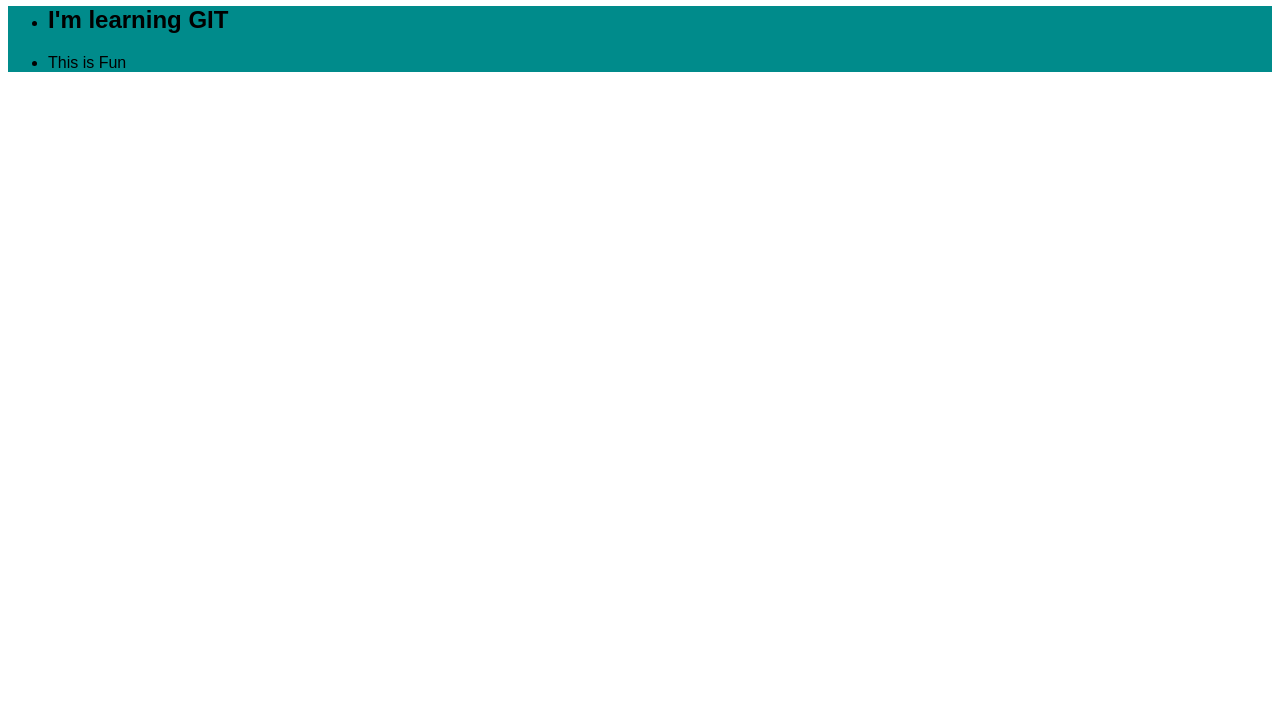
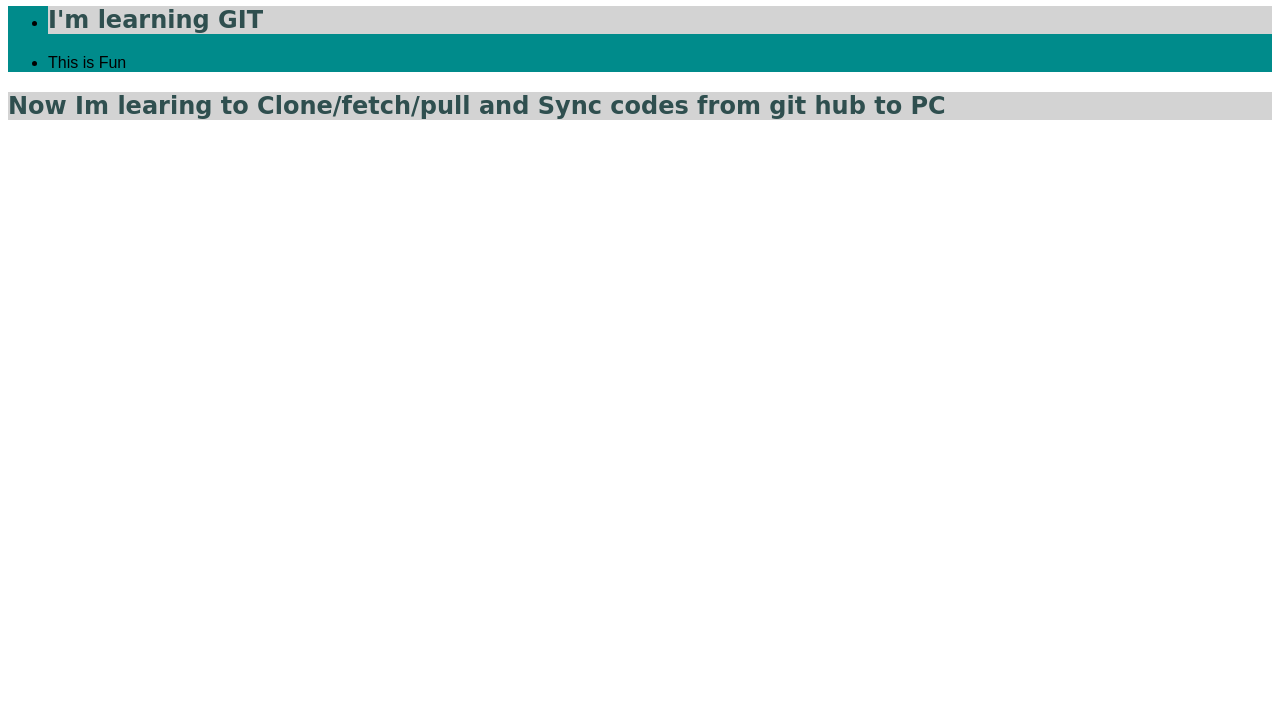
Before and after one commit to Ash6962/Git-practice, a plain HTML site: page index.html in a window 1280 px wide. Shown: the part 74-800 px from the top of the page. Drawn offline with Linux system fonts and the light colour scheme.

Commit message:
version 6 pull practice

```diff
--- a/index.html
+++ b/index.html
@@ -14,5 +14,6 @@
         </li>
         <li>This is Fun</li>
     </ul>
+    <h2>Now Im learing to Clone/fetch/pull and Sync codes from git hub to PC</h2>
 </body>
 </html>
--- a/styles.scss
+++ b/styles.scss
@@ -7,3 +7,8 @@
     color: black;
     background-color:darkcyan;
 }
+h2{
+    color: darkslategray;
+    background-color: lightgrey;
+    font-family: cursive;
+}
```
Also changed, not shown: styles.css, 1 other file.
